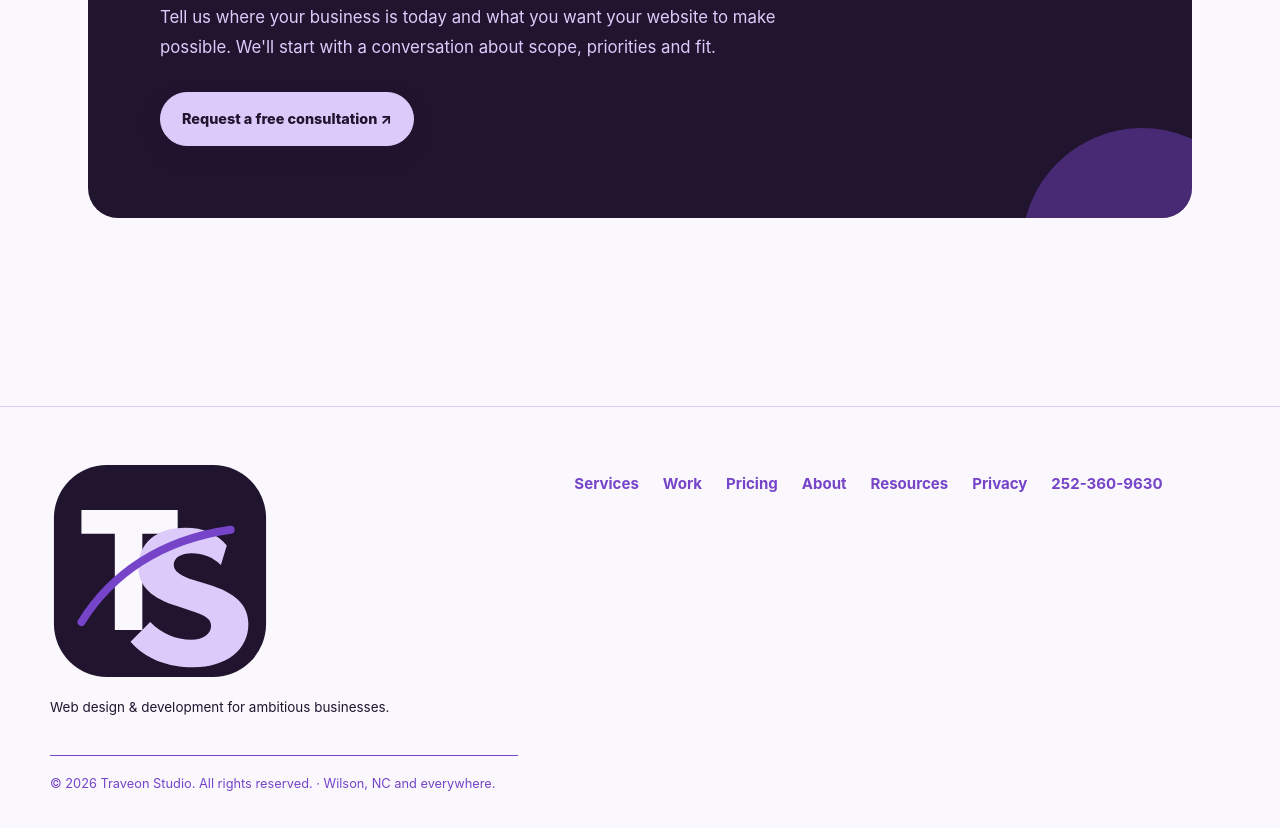
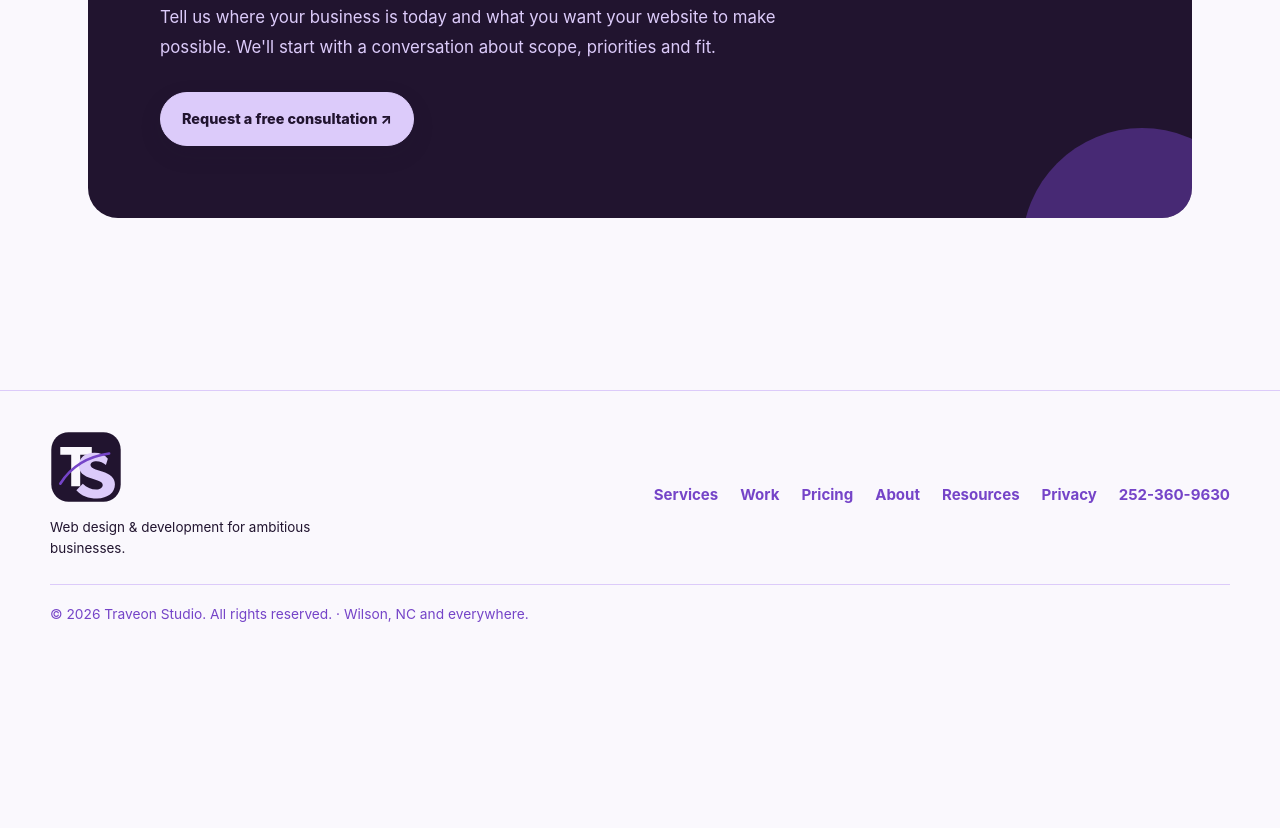
Before and after one commit to wtraveon/traveon-studio, a plain HTML site: page index.html in a window 1280 px wide. Shown: the part 5334-6162 px from the top of the page. After the commit the page ends 5987 px from the top, so only its background shows below. Drawn offline with Linux system fonts and the light colour scheme.

Commit message:
Fix oversized footer TS logo and rebalance footer layout

```diff
--- a/assets/traveon-studio.css
+++ b/assets/traveon-studio.css
@@ -362,3 +362,59 @@ main .cta h2{
 }
 .cta .btn:hover{background:#FAF8FD!important;border-color:#FAF8FD!important}
 @media(max-width:640px){.cta{min-height:0!important;padding:32px 24px!important;gap:15px!important}.cta h2{font-size:clamp(2rem,9vw,3rem)!important}}
+
+
+/* Footer correction: compact TS mark, balanced two-column layout */
+footer{padding:40px 0 28px!important;margin-top:48px!important;background:#FAF8FD!important}
+footer .foot{
+  display:grid!important;
+  grid-template-columns:minmax(180px,1fr) minmax(340px,1.5fr)!important;
+  align-items:center!important;
+  column-gap:48px!important;
+  row-gap:24px!important;
+}
+footer .foot>div:first-child>a{
+  display:inline-flex!important;
+  width:72px!important;
+  height:72px!important;
+  align-items:center!important;
+  justify-content:center!important;
+  margin:0 0 10px!important;
+}
+footer .foot>div:first-child img{
+  display:block!important;
+  width:72px!important;
+  height:72px!important;
+  max-width:72px!important;
+  max-height:72px!important;
+  object-fit:contain!important;
+}
+footer .foot>div:first-child p{
+  max-width:300px!important;
+  margin:4px 0 0!important;
+  color:#21142F!important;
+  line-height:1.6!important;
+}
+footer .footlinks{
+  display:flex!important;
+  flex-wrap:wrap!important;
+  align-items:center!important;
+  justify-content:flex-end!important;
+  gap:14px 22px!important;
+  padding:0!important;
+}
+footer .footnote{
+  grid-column:1/-1!important;
+  border-top:1px solid #DCCBFA!important;
+  padding-top:18px!important;
+  margin:0!important;
+  color:#7544C8!important;
+  font-size:.86rem!important;
+  line-height:1.6!important;
+}
+@media(max-width:760px){
+  footer{padding:32px 0 24px!important;margin-top:36px!important}
+  footer .foot{grid-template-columns:1fr!important;gap:18px!important}
+  footer .footlinks{justify-content:flex-start!important;gap:12px 18px!important}
+  footer .footnote{grid-column:auto!important}
+}
```
